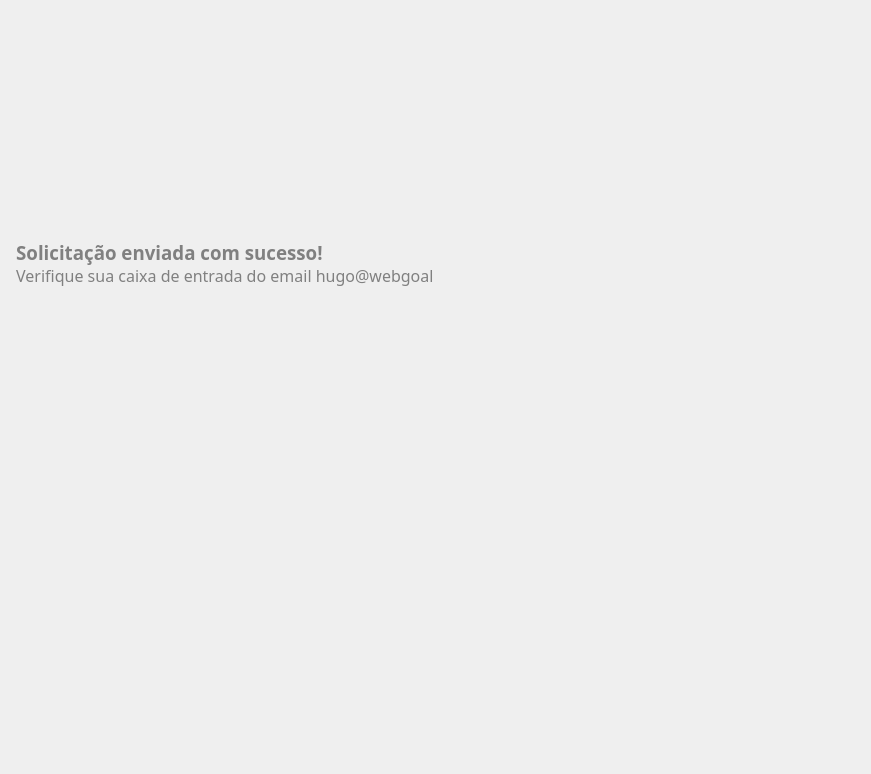
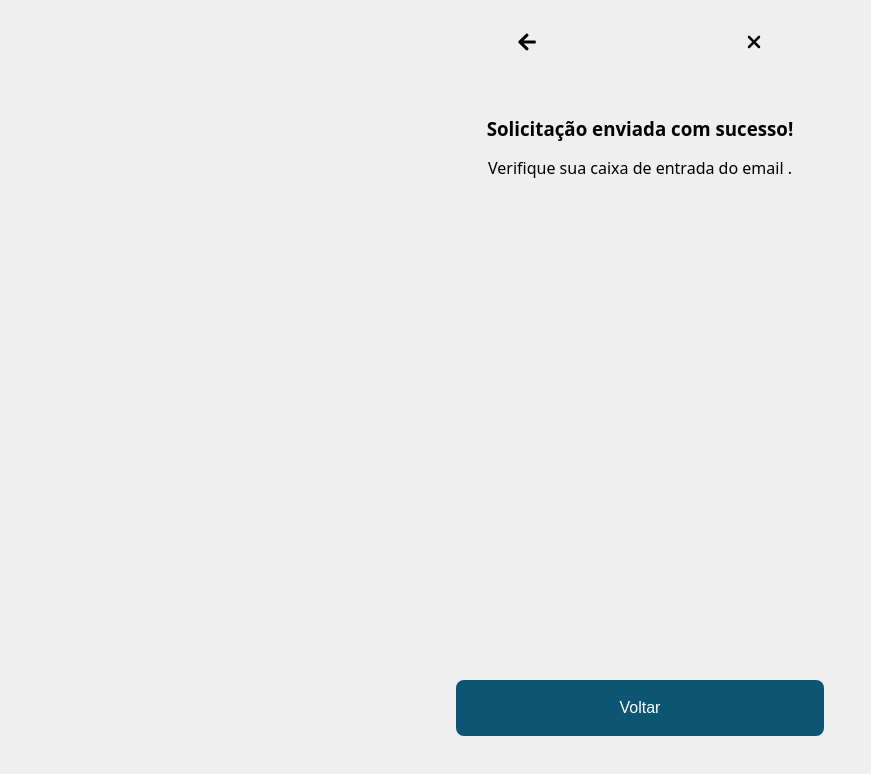
Before and after one commit to MatheusCarvalho2/secretsfriendsfrontend, a React (Vite) app: page /informacao in a window 1280 px wide. Shown: the top 774 px of the page, without its empty margins (0-871 px from the left). Built offline with nearby package versions, Linux system fonts and the light colour scheme.

Commit message:
Melhora a página de informação de email enviado

```diff
--- /dev/null
+++ b/src/pages/ResetPasswordInfo/ResetPasswordInfo.css
@@ -0,0 +1,18 @@
+.info-header {
+    width: 358px;
+    margin: var(--gap);
+    display: flex;
+    flex-direction: row;
+    justify-content: space-around;
+    align-items: baseline;
+    gap: 6rem;
+    text-align: center;
+}
+
+.message-info h3 {
+    padding: 1rem;
+}
+
+.message-info p {
+    text-align: center;
+}
--- a/src/pages/ResetPasswordInfo/ResetPasswordInfo.tsx
+++ b/src/pages/ResetPasswordInfo/ResetPasswordInfo.tsx
@@ -1,17 +1,44 @@
+import { useSelector } from "react-redux";
+import { RootState } from '../../store';
+import ButtonAccept from "../../components/ButtonAccept/ButtonAccept";
+import { Link } from "react-router-dom";
+import { FaArrowLeft } from "react-icons/fa";
+import { FaXmark } from "react-icons/fa6";
+import './ResetPasswordInfo.css'
+
 const ResetPasswordInfo = () => {
+
+    const emailResetPassword = useSelector((state: RootState) => {
+        return state.emailResetPassword;
+    });
+
     return (
 
-        <div className="message">
-            <h3>
-                Solicitação enviada com sucesso!
-            </h3>
-            <p>
-                Verifique sua caixa de entrada do email hugo@webgoal
-            </p>
-        </div>
+        <div className='home-content'>
+            <div className='info-header'>
+                <Link to="/" className='back-arrow'>
+                    <FaArrowLeft size={20} />
+                </Link>
+                <Link to="/" className='back-arrow'>
+                    <FaXmark size={20} />
+                </Link>
+            </div>
+            <div className="message-info">
+                <h3 className="sucess">
+                    Solicitação enviada com sucesso!
+                </h3>
+                <p>
+                    Verifique sua caixa de entrada do email {emailResetPassword}.
+                </p>
+            </div>
 
-
+            <div className='buttons-list'>
+                <ButtonAccept
+                    textButton="Voltar"
+                    onClick={() => { window.location.href = '/' }}
+                />
+            </div>
+        </div >
     )
 }
-
 export default ResetPasswordInfo
```
